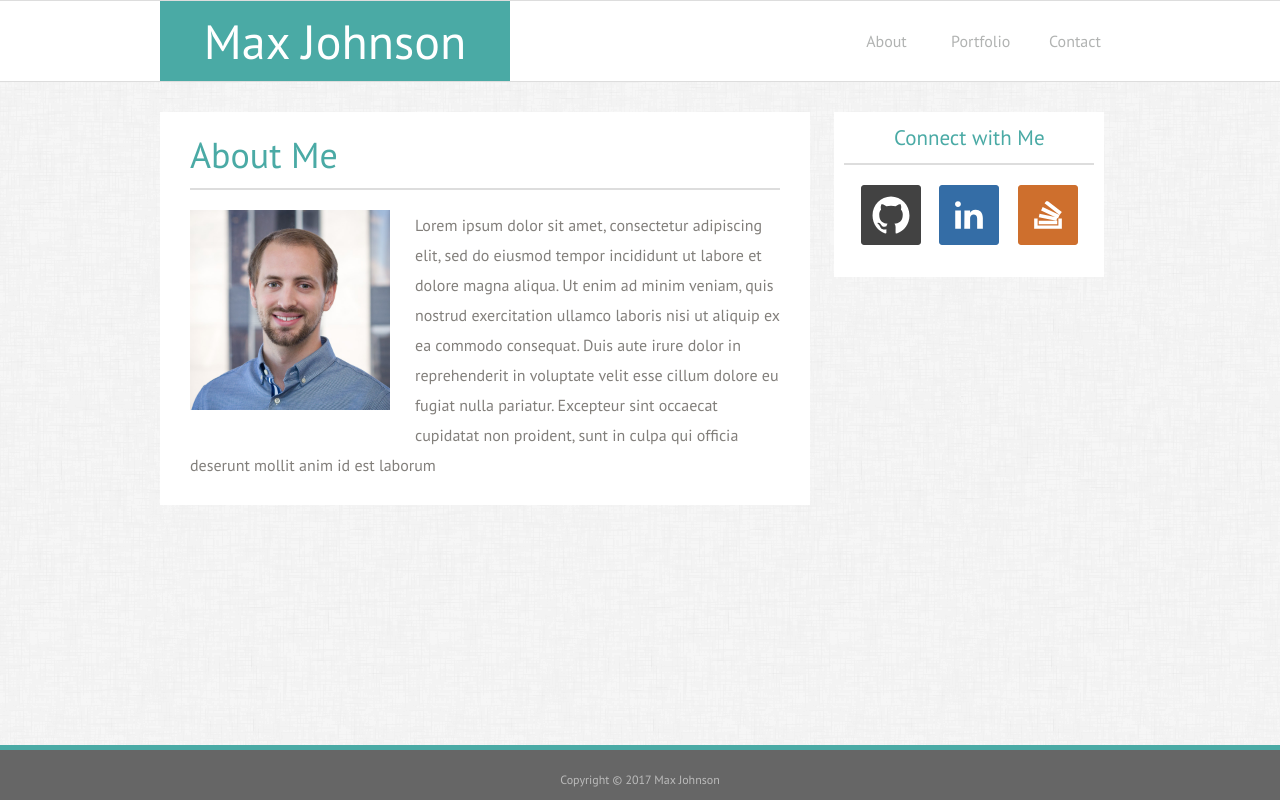
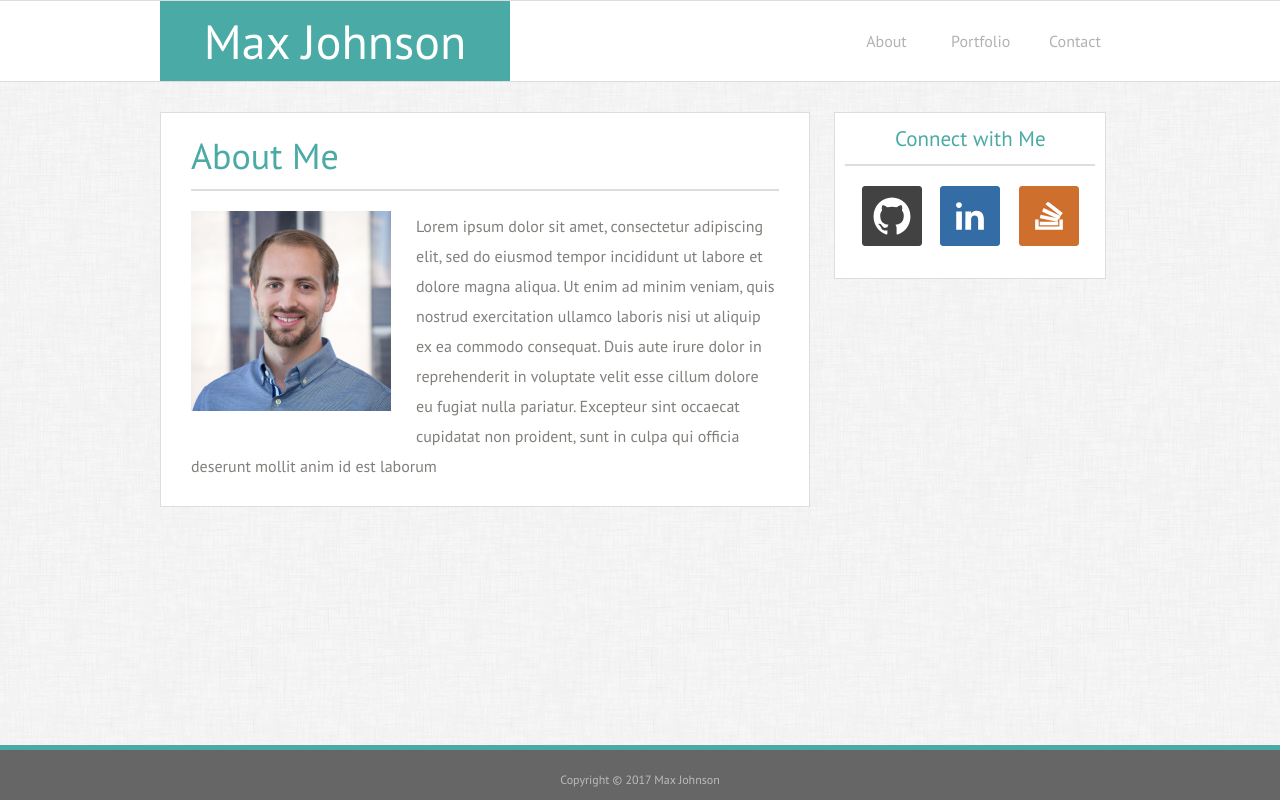
Before and after one commit to maxrjohnson23/Basic-Profile, a plain HTML site: page index.html in a window 1280 px wide. Drawn offline with Linux system fonts and the light colour scheme.

Commit message:
small styling updates

```diff
--- a/assets/style.css
+++ b/assets/style.css
@@ -23,6 +23,7 @@ body {
     margin-right: 20px;
     padding: 25px 30px;
     background-color: #FFF;
+    border: 1px solid #DDD;
 }
 
 .connect {
@@ -32,6 +33,7 @@ body {
     margin-top: 30px;
     background-color: #FFF;
     text-align: center;
+    border: 1px solid #DDD;
 }
 
 
@@ -97,10 +99,10 @@ nav ul {
     float: left;
 }
 
-.gallery  {
+.gallery {
     float: left;
     margin: 7px;
-    height:220px;
+    height: 220px;
 }
 
 .project {
@@ -109,7 +111,7 @@ nav ul {
     text-align: center;
     position: relative;
     right: 0;
-    bottom:80px;
+    bottom: 80px;
     background-color: #4AAAA5;
 }
 
```
Lines whose indentation alone changed are shown as unchanged.
